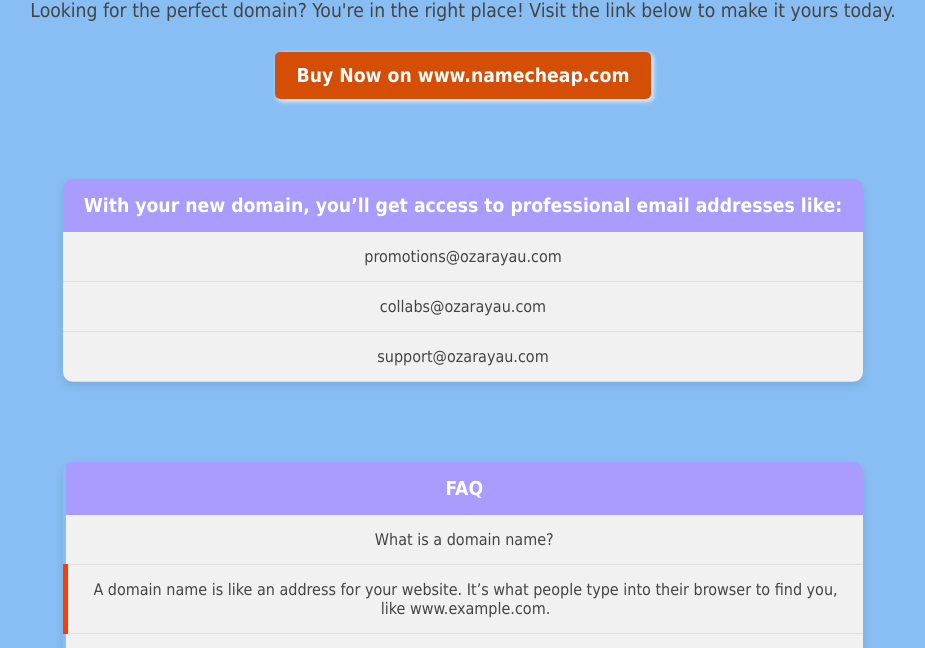
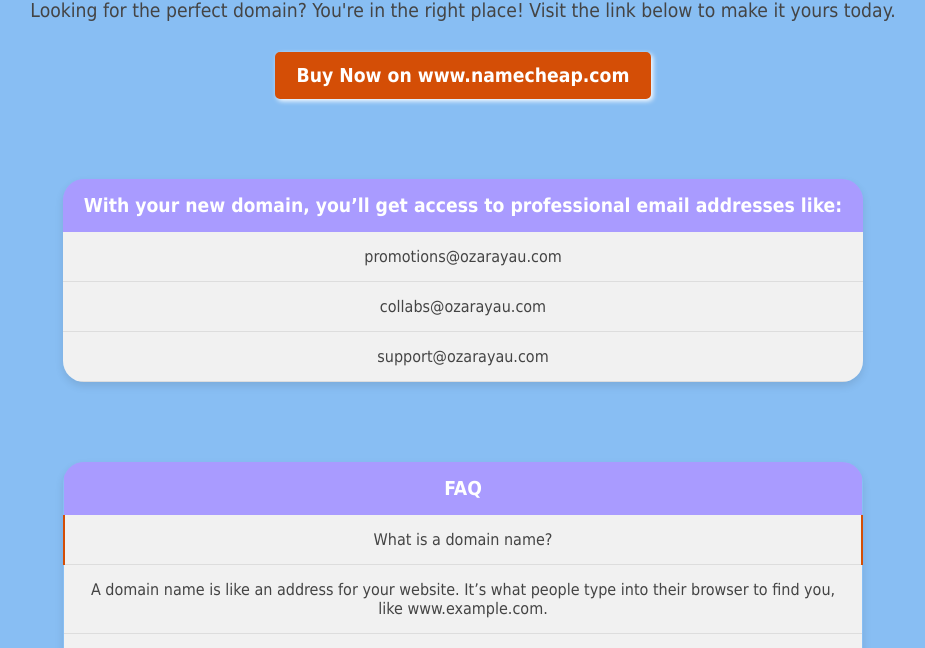
Before and after one commit to agigator/ozarayau, a plain HTML site: page docs/index.html in a window 1280 px wide. Both pictures are taken after a click on the element "What is a domain name?". Shown: the part 152-800 px from the top of the page, without its empty margins (177-1102 px from the left). Drawn offline with Linux system fonts and the light colour scheme.

Commit message:
Update index.html

```diff
--- a/docs/index.html
+++ b/docs/index.html
@@ -43,7 +43,7 @@
             width: 90%;
             max-width: 800px;
             border-collapse: collapse;
-            border-radius: 10px;
+            border-radius: 21px;
             overflow: hidden;
             box-shadow: 0 4px 8px rgba(0, 0, 0, 0.1);
         }
@@ -62,21 +62,17 @@
         }
         .faq-answer {
             display: none;
-            background-color: #d0d8e0; /* Lighter background color for answers */
             padding: 10px;
             margin-top: 10px;
-            border-left: 5px solid #d44e06; /* Orange border on the left */
+
         }
 
-        .faq-answer.clicked {
-            background-color: #ff7e2e; /* Light orange background when clicked */
-            border-left: 5px solid #ff3b00; /* Brighter orange border */
-        }
         .faq-table td:hover, .website-table td:hover {
             background-color: #e0e7ef;
         }
-        .clicked {
-            background-color: red;
+        .clicked-question {
+            border-left: 2px solid #d44e06; /* Orange border */
+            border-right: 2px solid #d44e06;
         }
     </style>
 </head>
@@ -86,7 +82,6 @@
     <a href="https://www.namecheap.com" target="_blank">Buy Now on www.namecheap.com</a>
 
     <div style="height: 20px;"></div>
-
 
     <table class="email-table">
         <thead>
@@ -146,7 +141,7 @@
             const answerRow = element.nextElementSibling;
             if (answerRow && answerRow.classList.contains('faq-answer')) {
                 answerRow.style.display = answerRow.style.display === 'table-row' ? 'none' : 'table-row';
-                answerRow.classList.toggle('clicked');
+                element.classList.toggle('clicked-question');
             }
         }
     </script>
```
